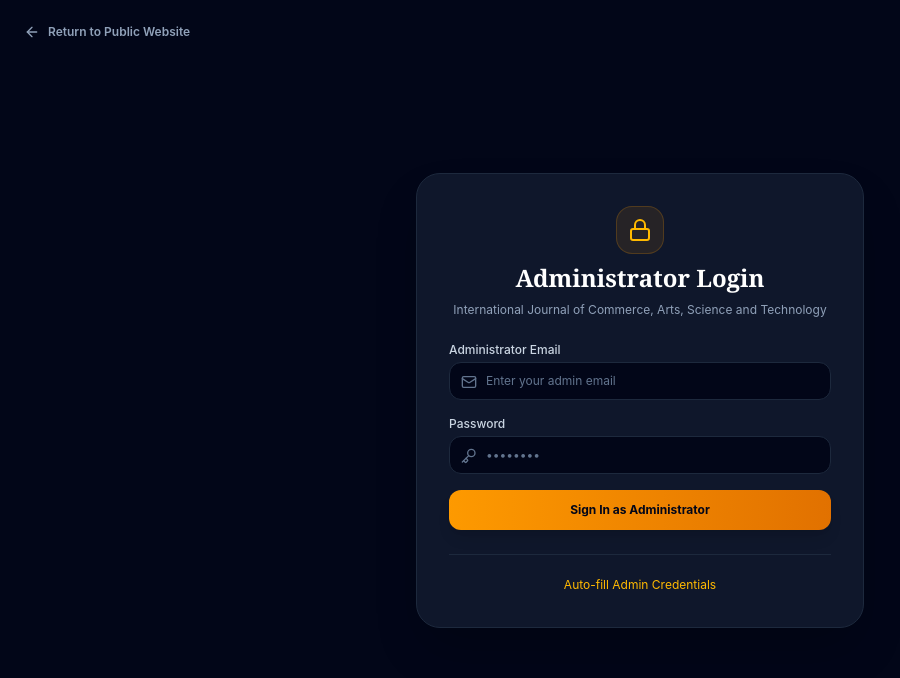
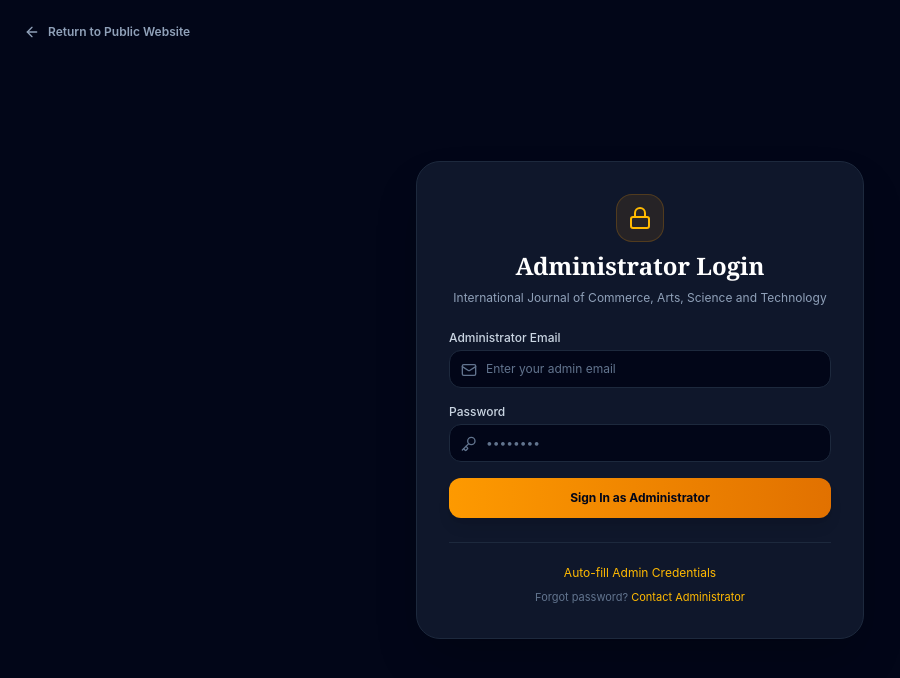
Before and after one commit to Ashalalam/IJCAST, a React (Vite) app: page /admin/login in a window 1280 px wide. Shown: the top 678 px of the page, without its empty margins (0-900 px from the left). Built offline with nearby package versions, Linux system fonts and the light colour scheme; no server answers; the database is empty.

Commit message:
feat: add forgot password contact link on admin login

```diff
--- a/src/pages/admin/AdminLogin.jsx
+++ b/src/pages/admin/AdminLogin.jsx
@@ -113,6 +113,17 @@ export const AdminLogin = () => {
           >
             Auto-fill Admin Credentials
           </button>
+          <div>
+            <p className="text-[11px] text-slate-500">
+              Forgot password?{' '}
+              <a
+                href="mailto:gyanaksharsanskritifoundation@gmail.com"
+                className="text-amber-400 hover:underline"
+              >
+                Contact Administrator
+              </a>
+            </p>
+          </div>
         </div>
       </div>
     </div>
```
